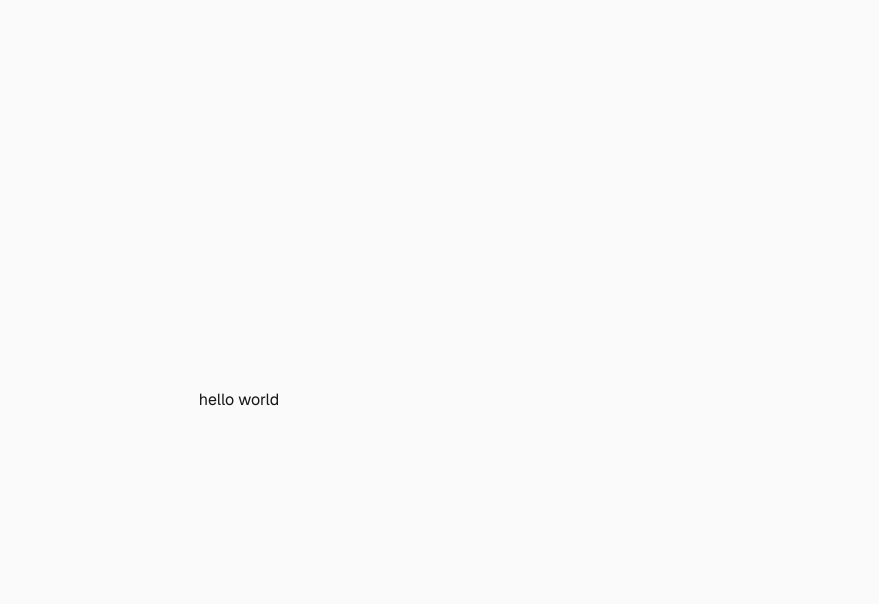
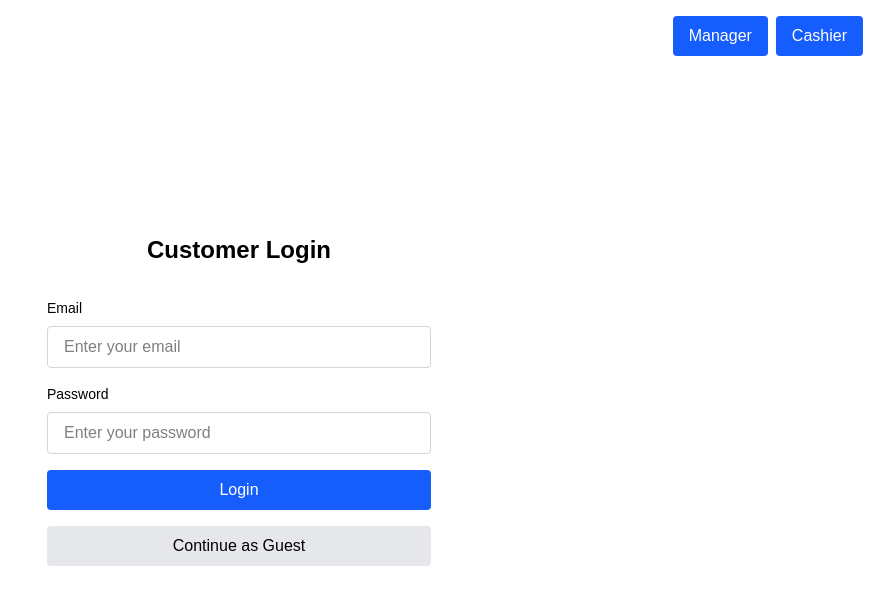
Before and after one commit to CSCE331-Fall2025-900-911/project3_gang_y0, a Next.js app in the folder my-app/: page / in a window 1280 px wide. Shown: the top 604 px of the page, without its empty margins (401-1280 px from the left). Built offline with nearby package versions, Linux system fonts and the light colour scheme.

Commit message:
Implement skeleton

```diff
--- /dev/null
+++ b/my-app/src/app/cashier-login/page.tsx
@@ -0,0 +1,24 @@
+'use client';
+
+import { useRouter } from 'next/navigation';
+import { useEffect } from 'react';
+
+export default function CashierLogin() {
+  const router = useRouter();
+
+  useEffect(() => {
+    // Auto-redirect after authentication
+    // For now, just redirect immediately as placeholder
+    const timer = setTimeout(() => {
+      router.push('/cashier');
+    }, 1000);
+
+    return () => clearTimeout(timer);
+  }, [router]);
+
+  return (
+    <div className="min-h-screen bg-white flex items-center justify-center">
+      <div className="text-black text-xl">CashierLogin</div>
+    </div>
+  );
+}
--- /dev/null
+++ b/my-app/src/app/cashier/page.tsx
@@ -0,0 +1,7 @@
+export default function Cashier() {
+  return (
+    <div className="min-h-screen bg-white flex items-center justify-center">
+      <div className="text-black text-xl">Cashier</div>
+    </div>
+  );
+}
--- /dev/null
+++ b/my-app/src/app/kiosk/page.tsx
@@ -0,0 +1,7 @@
+export default function Kiosk() {
+  return (
+    <div className="min-h-screen bg-white flex items-center justify-center">
+      <div className="text-black text-xl">Kiosk</div>
+    </div>
+  );
+}
--- /dev/null
+++ b/my-app/src/app/manager-login/page.tsx
@@ -0,0 +1,24 @@
+'use client';
+
+import { useRouter } from 'next/navigation';
+import { useEffect } from 'react';
+
+export default function ManagerLogin() {
+  const router = useRouter();
+
+  useEffect(() => {
+    // Auto-redirect after authentication
+    // For now, just redirect immediately as placeholder
+    const timer = setTimeout(() => {
+      router.push('/manager');
+    }, 1000);
+
+    return () => clearTimeout(timer);
+  }, [router]);
+
+  return (
+    <div className="min-h-screen bg-white flex items-center justify-center">
+      <div className="text-black text-xl">ManagerLogin</div>
+    </div>
+  );
+}
--- /dev/null
+++ b/my-app/src/app/manager/page.tsx
@@ -0,0 +1,7 @@
+export default function Manager() {
+  return (
+    <div className="min-h-screen bg-white flex items-center justify-center">
+      <div className="text-black text-xl">Manager</div>
+    </div>
+  );
+}
--- a/my-app/src/app/page.tsx
+++ b/my-app/src/app/page.tsx
@@ -1,7 +1,89 @@
-export default function Home() {
+'use client';
+
+import { useRouter } from 'next/navigation';
+
+export default function Login() {
+  const router = useRouter();
+
+  const handleGoogleLogin = () => {
+    // Google OAuth2.0 - placeholder for now
+    router.push('/kiosk');
+  };
+
+  const handleGuest = () => {
+    router.push('/kiosk');
+  };
+
+  const handleManager = () => {
+    router.push('/manager-login');
+  };
+
+  const handleCashier = () => {
+    router.push('/cashier-login');
+  };
+
   return (
-    <div className="flex min-h-screen items-center justify-center bg-zinc-50 font-sans dark:bg-black">
-      hello world
+    <div className="min-h-screen bg-white">
+      <div className="absolute top-4 right-4 flex gap-2">
+        <button
+          onClick={handleManager}
+          className="px-4 py-2 bg-blue-600 text-white rounded hover:bg-blue-700"
+        >
+          Manager
+        </button>
+        <button
+          onClick={handleCashier}
+          className="px-4 py-2 bg-blue-600 text-white rounded hover:bg-blue-700"
+        >
+          Cashier
+        </button>
+      </div>
+
+      <div className="flex min-h-screen items-center justify-center">
+        <div className="w-full max-w-md space-y-6 p-8">
+          <div className="text-center">
+            <h1 className="text-2xl font-semibold text-black mb-8">Customer Login</h1>
+          </div>
+
+          <div className="space-y-4">
+            <div>
+              <label className="block text-sm font-medium text-black mb-2">
+                Email
+              </label>
+              <input
+                type="email"
+                className="w-full px-4 py-2 border border-gray-300 rounded bg-white text-black focus:outline-none focus:ring-2 focus:ring-blue-500"
+                placeholder="Enter your email"
+              />
+            </div>
+
+            <div>
+              <label className="block text-sm font-medium text-black mb-2">
+                Password
+              </label>
+              <input
+                type="password"
+                className="w-full px-4 py-2 border border-gray-300 rounded bg-white text-black focus:outline-none focus:ring-2 focus:ring-blue-500"
+                placeholder="Enter your password"
+              />
+            </div>
+
+            <button
+              onClick={handleGoogleLogin}
+              className="w-full px-4 py-2 bg-blue-600 text-white rounded hover:bg-blue-700"
+            >
+              Login
+            </button>
+
+            <button
+              onClick={handleGuest}
+              className="w-full px-4 py-2 bg-gray-200 text-black rounded hover:bg-gray-300"
+            >
+              Continue as Guest
+            </button>
+          </div>
+        </div>
+      </div>
     </div>
   );
 }
```
